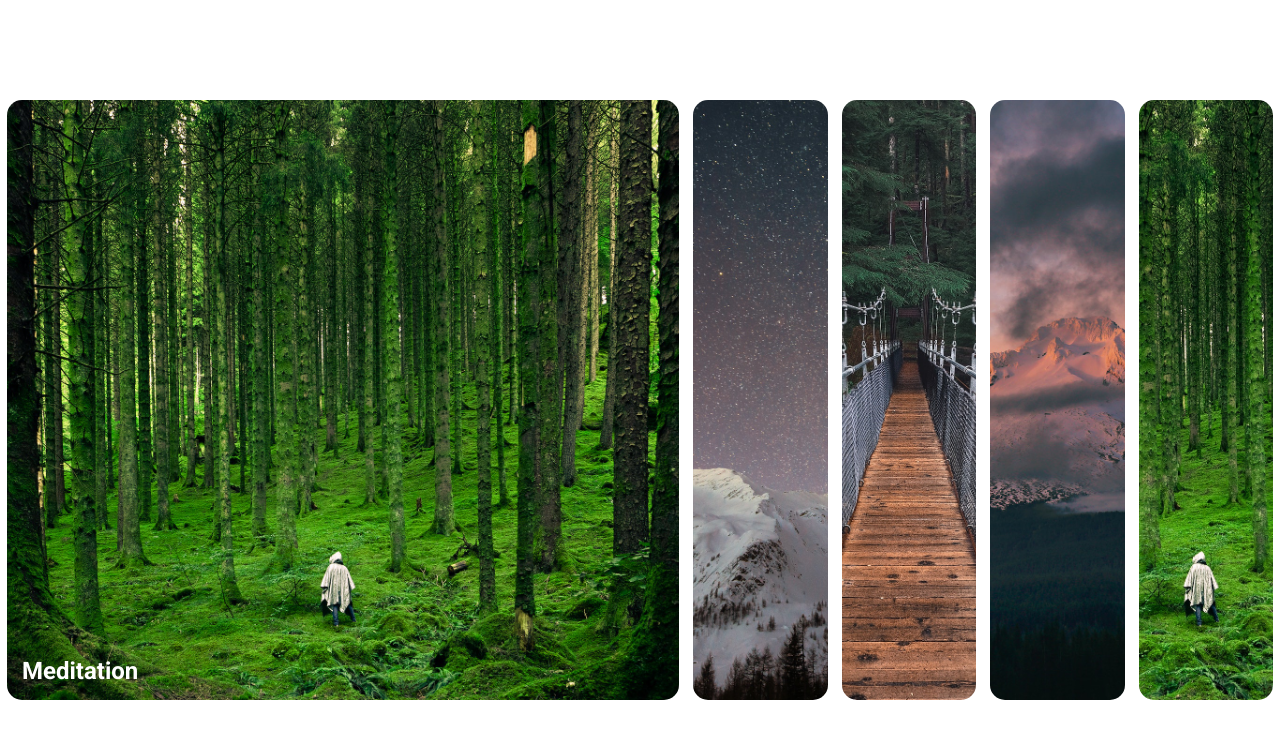
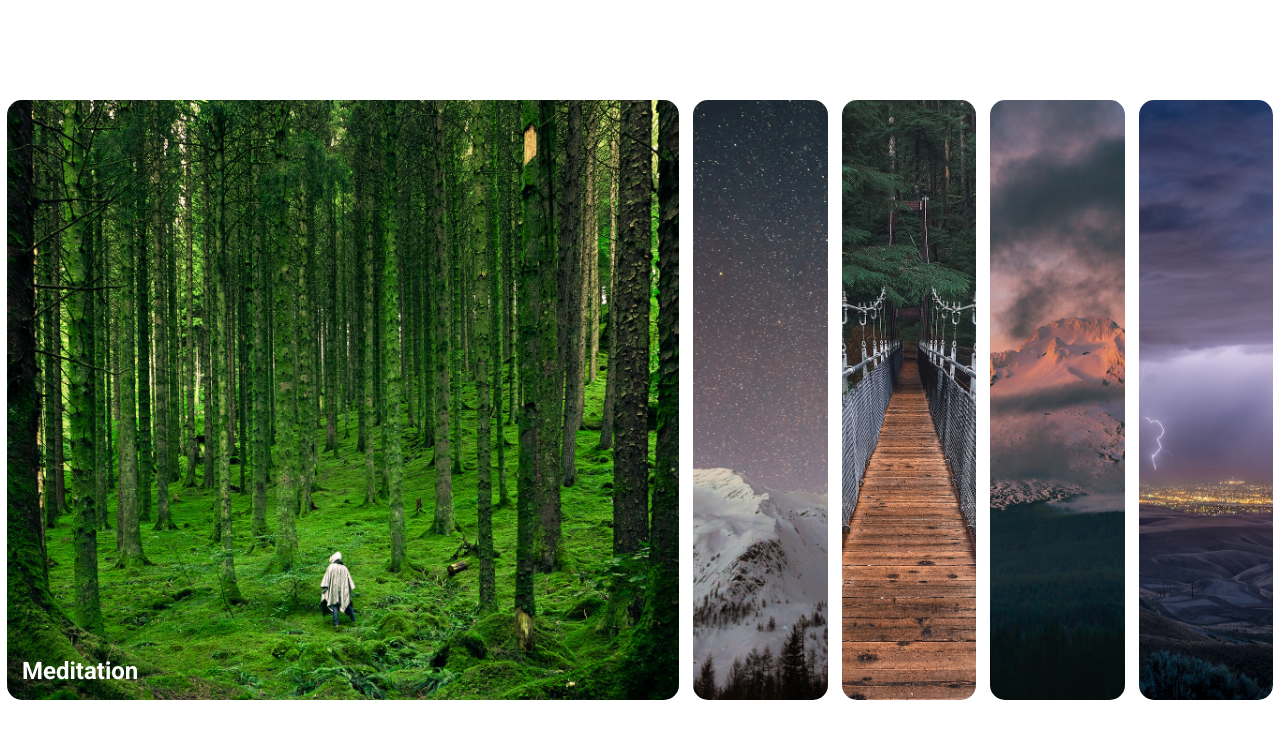
Before and after one commit to elsalvacion/VANILLA-JS-PROJECTS, a plain HTML site: page expanding-cards/index.html in a window 1280 px wide. Drawn offline with Linux system fonts and the light colour scheme.

Commit message:
expanding cards complete

```diff
--- a/expanding-cards/index.html
+++ b/expanding-cards/index.html
@@ -21,7 +21,7 @@
       <div class="card" style="background-image: url(img/img-4.jpg)">
         <h2>Volcano</h2>
       </div>
-      <div class="card" style="background-image: url(img/img-1.jpg)">
+      <div class="card" style="background-image: url(img/img-5.jpg)">
         <h2>Lightening</h2>
       </div>
     </div>
```
